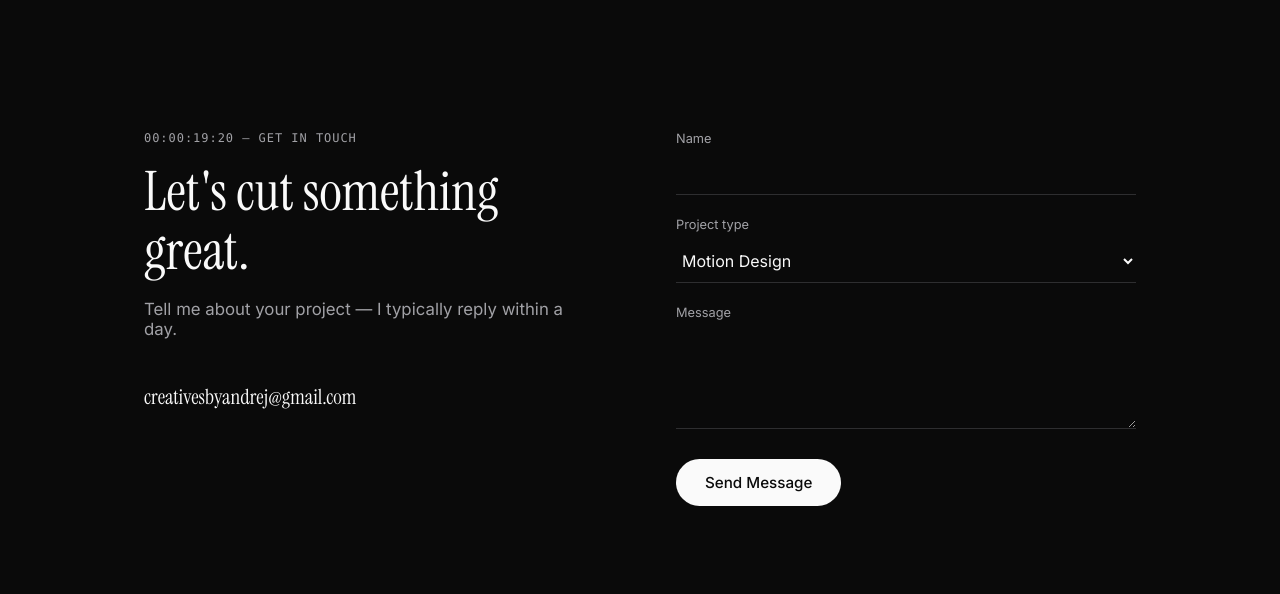
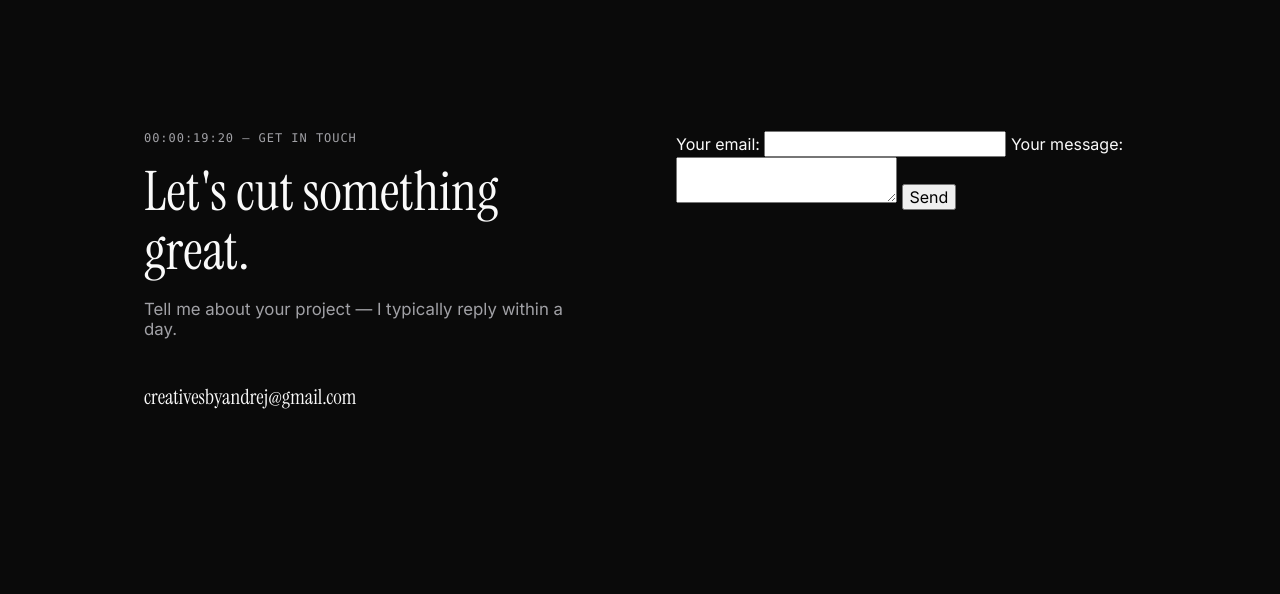
Before and after one commit to Andrej0709/Site, a plain HTML site: page index.html in a window 1280 px wide. Shown: the part 3580-4174 px from the top of the page. Drawn offline with Linux system fonts and the light colour scheme.

Commit message:
Podešena kontakt forma

```diff
--- a/index.html
+++ b/index.html
@@ -220,27 +220,21 @@
         </div>
       </div>
 
-<form class="contact-form reveal" id="contactForm" action="https://formspree.io/f/meajnpro" method="POST">
-	  <div class="form-row">
-          <label for="name">Name</label>
-          <input type="text" id="name" name="name" required autocomplete="name">
-        </div>
-        <div class="form-row">
-          <label for="project">Project type</label>
-          <select id="project" name="project">
-            <option>Motion Design</option>
-            <option>Video Editing</option>
-            <option>Brand Film</option>
-            <option>Something else</option>
-          </select>
-        </div>
-        <div class="form-row">
-          <label for="message">Message</label>
-          <textarea id="message" name="message" rows="4" required></textarea>
-        </div>
-        <button type="submit" class="btn btn-pill btn-light form-submit">Send Message</button>
-        <p class="form-status" id="formStatus" role="status" aria-live="polite"></p>
-      </form>
+<form
+  action="https://formspree.io/f/meajnpro"
+  method="POST"
+>
+  <label>
+    Your email:
+    <input type="email" name="email">
+  </label>
+  <label>
+    Your message:
+    <textarea name="message"></textarea>
+  </label>
+  <!-- your other form fields go here -->
+  <button type="submit">Send</button>
+</form>
     </div>
   </section>
 
```
